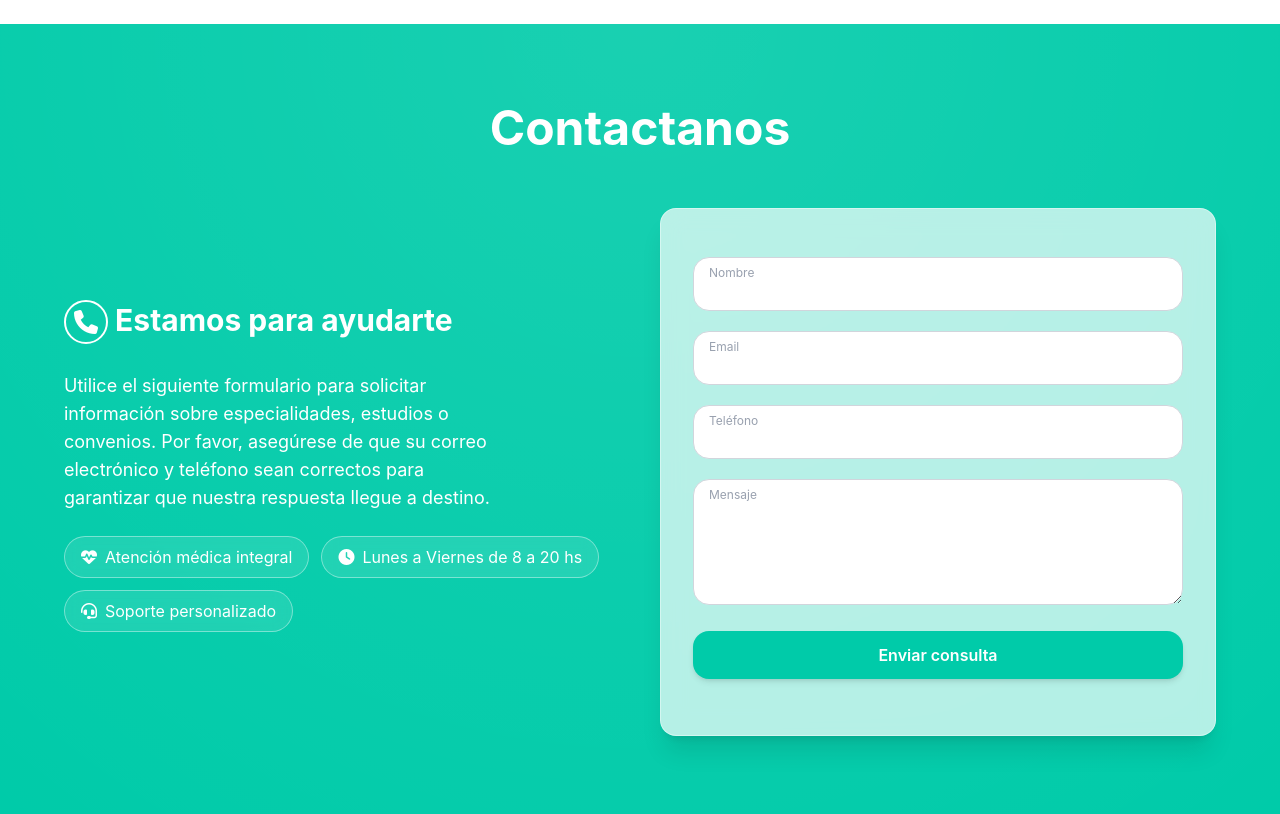
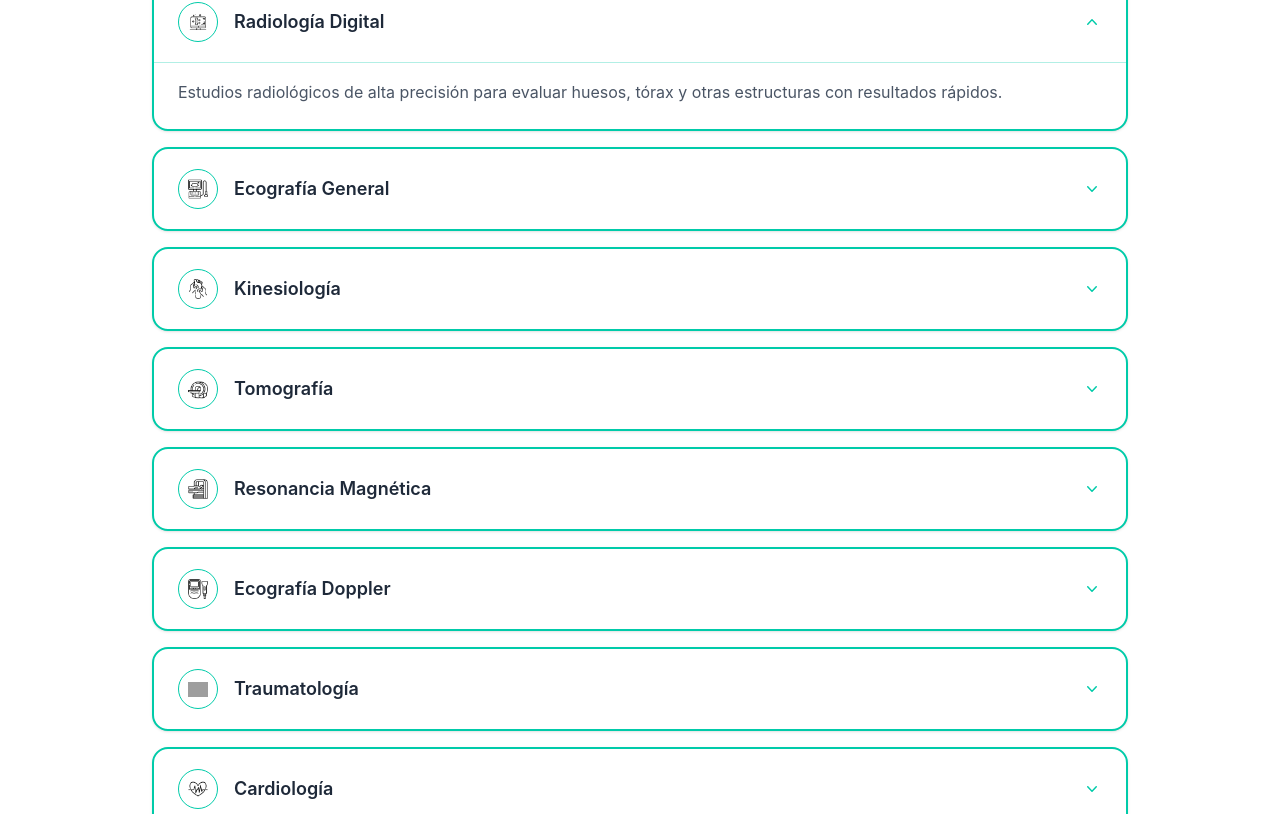
Before and after one commit to diego939/medicina-y-salud-frontend-angular, an Angular app: page /servicios in a window 1280 px wide. Shown: the part 2483-3297 px from the top of the page. Built offline with nearby package versions, Linux system fonts and the light colour scheme; grey boxes are pictures that could not be loaded.

Commit message:
fix add accordion

```diff
--- a/src/app/shared/components/otros-servicios/otros-servicios.component.css
+++ b/src/app/shared/components/otros-servicios/otros-servicios.component.css
@@ -35,3 +35,17 @@
     animation-duration: 90s;
   }
 }
+
+/* ACCORDION */
+
+.accordion-content {
+  max-height: 0;
+  opacity: 0;
+  overflow: hidden;
+  transition: max-height 1.5s ease, opacity 0.35s ease;
+}
+
+.accordion-content-open {
+  max-height: 220px;
+  opacity: 1;
+}
--- a/src/app/shared/components/otros-servicios/otros-servicios.component.html
+++ b/src/app/shared/components/otros-servicios/otros-servicios.component.html
@@ -1,127 +1,136 @@
 <section class="py-24 my-20 overflow-hidden relative">
-
   <h2 class="text-3xl sm:text-4xl font-extrabold text-center mb-16 text-gray-800" data-aos="fade-up">
     Otros Servicios que Ofrecemos
   </h2>
 
   <!-- FILA 1 -->
   <div class="relative w-full overflow-hidden" data-aos="fade-up" data-aos-delay="150">
-
     <!-- Fade laterales -->
     <div class="pointer-events-none absolute left-0 top-0 h-full w-24 bg-gradient-to-r from-white to-transparent z-10"></div>
     <div class="pointer-events-none absolute right-0 top-0 h-full w-24 bg-gradient-to-l from-white to-transparent z-10"></div>
 
     <div class="flex w-max animate-scroll-left">
-
       <ng-container *ngFor="let servicio of servicios">
-        <div class="min-w-[220px] bg-white border border-gray-200
-                    rounded-xl px-6 py-6 text-center shadow-sm
-                    transition duration-300
-                    hover:shadow-lg hover:-translate-y-1 mr-6">
-
+        <div class="min-w-[220px] bg-white border border-gray-200 rounded-xl px-6 py-6 text-center shadow-sm transition duration-300 hover:shadow-lg hover:-translate-y-1 mr-6">
           <!-- ICONO -->
-          <div class="w-16 h-16 mx-auto mb-4 flex items-center justify-center
-                      rounded-full border-2 border-gray-300 bg-white">
-
+          <div class="w-16 h-16 mx-auto mb-4 flex items-center justify-center rounded-full border-2 border-gray-300 bg-white">
             <img
-              [src]="'assets/icon/servicios/' + servicio + '.png'"
-              [alt]="servicio"
+              [src]="'assets/icon/servicios/' + servicio.nombre + '.png'"
+              [alt]="servicio.nombre"
               class="w-8 h-8 object-contain" />
-
           </div>
 
           <!-- TEXTO -->
           <p class="text-[#00cba9] font-semibold text-lg leading-tight">
-            {{ servicio }}
+            {{ servicio.nombre }}
           </p>
-
         </div>
       </ng-container>
 
       <!-- duplicado -->
       <ng-container *ngFor="let servicio of servicios">
-        <div class="min-w-[220px] bg-white border border-gray-200
-                    rounded-xl px-6 py-6 text-center shadow-sm
-                    transition duration-300
-                    hover:shadow-lg hover:-translate-y-1 mr-6">
-
-          <div class="w-16 h-16 mx-auto mb-4 flex items-center justify-center
-                      rounded-full border-2 border-gray-300 bg-white">
-
+        <div class="min-w-[220px] bg-white border border-gray-200 rounded-xl px-6 py-6 text-center shadow-sm transition duration-300 hover:shadow-lg hover:-translate-y-1 mr-6">
+          <div class="w-16 h-16 mx-auto mb-4 flex items-center justify-center rounded-full border-2 border-gray-300 bg-white">
             <img
-              [src]="'assets/icon/servicios/' + servicio + '.png'"
-              [alt]="servicio"
+              [src]="'assets/icon/servicios/' + servicio.nombre + '.png'"
+              [alt]="servicio.nombre"
               class="w-8 h-8 object-contain" />
-
           </div>
 
           <p class="text-[#00cba9] font-semibold text-lg leading-tight">
-            {{ servicio }}
+            {{ servicio.nombre }}
           </p>
-
         </div>
       </ng-container>
-
     </div>
   </div>
 
   <!-- FILA 2 -->
   <div class="relative w-full overflow-hidden mt-12">
-
     <!-- Fade laterales -->
     <div class="pointer-events-none absolute left-0 top-0 h-full w-24 bg-gradient-to-r from-white to-transparent z-10"></div>
     <div class="pointer-events-none absolute right-0 top-0 h-full w-24 bg-gradient-to-l from-white to-transparent z-10"></div>
 
     <div class="flex w-max animate-scroll-right">
-
       <ng-container *ngFor="let servicio of servicios">
-        <div class="min-w-[220px] bg-white border border-gray-200
-                    rounded-xl px-6 py-6 text-center shadow-sm
-                    transition duration-300
-                    hover:shadow-lg hover:-translate-y-1 mr-6">
-
-          <div class="w-16 h-16 mx-auto mb-4 flex items-center justify-center
-                      rounded-full border-2 border-gray-300 bg-white">
-
+        <div class="min-w-[220px] bg-white border border-gray-200 rounded-xl px-6 py-6 text-center shadow-sm transition duration-300 hover:shadow-lg hover:-translate-y-1 mr-6">
+          <div class="w-16 h-16 mx-auto mb-4 flex items-center justify-center rounded-full border-2 border-gray-300 bg-white">
             <img
-              [src]="'assets/icon/servicios/' + servicio + '.png'"
-              [alt]="servicio"
+              [src]="'assets/icon/servicios/' + servicio.nombre + '.png'"
+              [alt]="servicio.nombre"
               class="w-8 h-8 object-contain" />
-
           </div>
 
           <p class="text-[#00cba9] font-semibold text-lg leading-tight">
-            {{ servicio }}
+            {{ servicio.nombre }}
           </p>
-
         </div>
       </ng-container>
 
       <!-- duplicado -->
       <ng-container *ngFor="let servicio of servicios">
-        <div class="min-w-[220px] bg-white border border-gray-200
-                    rounded-xl px-6 py-6 text-center shadow-sm
-                    transition duration-300
-                    hover:shadow-lg hover:-translate-y-1 mr-6">
-
-          <div class="w-16 h-16 mx-auto mb-4 flex items-center justify-center
-                      rounded-full border-2 border-gray-300 bg-white">
-
+        <div class="min-w-[220px] bg-white border border-gray-200 rounded-xl px-6 py-6 text-center shadow-sm transition duration-300 hover:shadow-lg hover:-translate-y-1 mr-6">
+          <div class="w-16 h-16 mx-auto mb-4 flex items-center justify-center rounded-full border-2 border-gray-300 bg-white">
             <img
-              [src]="'assets/icon/servicios/' + servicio + '.png'"
-              [alt]="servicio"
+              [src]="'assets/icon/servicios/' + servicio.nombre + '.png'"
+              [alt]="servicio.nombre"
               class="w-8 h-8 object-contain" />
-
           </div>
 
           <p class="text-[#00cba9] font-semibold text-lg leading-tight">
-            {{ servicio }}
+            {{ servicio.nombre }}
           </p>
-
         </div>
       </ng-container>
-
     </div>
   </div>
 
+  <div class="mt-16 max-w-5xl mx-auto px-4 sm:px-6" data-aos="fade-up" data-aos-delay="300">
+    <h3 class="text-2xl sm:text-3xl font-extrabold text-center text-gray-800 mb-8">
+      Conoce más sobre cada servicio
+    </h3>
+
+    <div class="space-y-4">
+      <div
+        *ngFor="let servicio of servicios; let i = index"
+        class="bg-white rounded-2xl border-2 border-[#00cba9] shadow-sm hover:shadow-md transition duration-300 overflow-hidden" data-aos="fade-up" data-aos-delay="350">
+        <button
+          type="button"
+          (click)="toggleAccordion(i)"
+          class="w-full px-6 py-5 flex items-center justify-between gap-4 text-left">
+          <div class="flex items-center gap-4">
+            <span class="w-10 h-10 rounded-full border border-[#00cba9] flex items-center justify-center bg-white shrink-0">
+              <img
+                class="w-5 h-5 object-contain"
+                [src]="'assets/icon/servicios/' + servicio.nombre + '.png'"
+                alt=""
+                width="20"
+                height="20"
+                loading="lazy" />
+            </span>
+            <span class="text-base sm:text-lg font-semibold text-gray-800">
+              {{ servicio.nombre }}
+            </span>
+          </div>
+
+          <svg
+            class="w-5 h-5 text-[#00cba9] transition-transform duration-300"
+            [class.rotate-180]="accordionAbierto === i"
+            viewBox="0 0 20 20"
+            fill="currentColor"
+            aria-hidden="true">
+            <path fill-rule="evenodd" d="M5.23 7.21a.75.75 0 0 1 1.06.02L10 11.17l3.71-3.94a.75.75 0 0 1 1.08 1.04l-4.25 4.5a.75.75 0 0 1-1.08 0l-4.25-4.5a.75.75 0 0 1 .02-1.06Z" clip-rule="evenodd" />
+          </svg>
+        </button>
+
+        <div
+          class="accordion-content"
+          [class.accordion-content-open]="accordionAbierto === i">
+          <p class="px-6 pt-4 pb-6 border-t border-[#00cba9]/30 text-gray-600 leading-relaxed">
+            {{ servicio.descripcion }}
+          </p>
+        </div>
+      </div>
+    </div>
+  </div>
 </section>
--- a/src/app/shared/components/otros-servicios/otros-servicios.component.ts
+++ b/src/app/shared/components/otros-servicios/otros-servicios.component.ts
@@ -1,5 +1,10 @@
 import { CommonModule } from '@angular/common';
 import { Component } from '@angular/core';
+
+interface Servicio {
+  nombre: string;
+  descripcion: string;
+}
 
 @Component({
   selector: 'app-otros-servicios',
@@ -9,18 +14,60 @@ import { Component } from '@angular/core';
   styleUrl: './otros-servicios.component.css'
 })
 export class OtrosServiciosComponent {
-  servicios: string[] = [
-  'Radiología Digital',
-  'Ecografía General',
-  'Kinesiología',
-  'Tomografía',
-  'Resonancia Magnética',
-  'Ecografía Doppler',
-  'Traumatología',
-  'Cardiología',
-  'Análisis Clínicos',
-  'Rehabilitación Deportiva',
-  'Fisioterapia',
-  'Diagnóstico por Imágenes'
-];
+  servicios: Servicio[] = [
+    {
+      nombre: 'Radiología Digital',
+      descripcion: 'Estudios radiológicos de alta precisión para evaluar huesos, tórax y otras estructuras con resultados rápidos.'
+    },
+    {
+      nombre: 'Ecografía General',
+      descripcion: 'Evaluación por ultrasonido para órganos y tejidos blandos, ideal para diagnósticos seguros y no invasivos.'
+    },
+    {
+      nombre: 'Kinesiología',
+      descripcion: 'Tratamientos personalizados para recuperar movilidad, aliviar dolor y mejorar tu funcionalidad diaria.'
+    },
+    {
+      nombre: 'Tomografía',
+      descripcion: 'Imágenes por cortes de alta definición para detectar lesiones internas y apoyar diagnósticos complejos.'
+    },
+    {
+      nombre: 'Resonancia Magnética',
+      descripcion: 'Estudios detallados de tejidos y estructuras internas sin radiación ionizante, con excelente definición.'
+    },
+    {
+      nombre: 'Ecografía Doppler',
+      descripcion: 'Análisis del flujo sanguíneo arterial y venoso para detectar alteraciones circulatorias de forma oportuna.'
+    },
+    {
+      nombre: 'Traumatología',
+      descripcion: 'Atención especializada en lesiones óseas, musculares y articulares con enfoque en recuperación integral.'
+    },
+    {
+      nombre: 'Cardiología',
+      descripcion: 'Control y seguimiento de la salud cardiovascular con evaluación clínica y orientación preventiva.'
+    },
+    {
+      nombre: 'Análisis Clínicos',
+      descripcion: 'Pruebas de laboratorio confiables para apoyar diagnósticos y monitorear tu estado de salud general.'
+    },
+    {
+      nombre: 'Rehabilitación Deportiva',
+      descripcion: 'Programas de recuperación para deportistas enfocados en volver a la actividad con seguridad y rendimiento.'
+    },
+    {
+      nombre: 'Fisioterapia',
+      descripcion: 'Terapias físicas orientadas a reducir el dolor, recuperar función y prevenir recaídas.'
+    },
+    {
+      nombre: 'Diagnóstico por Imágenes',
+      descripcion: 'Servicios integrales de imagenología para detectar y evaluar patologías con respaldo profesional.'
+    }
+  ];
+
+  accordionAbierto = 0;
+
+  toggleAccordion(indice: number): void {
+    this.accordionAbierto = this.accordionAbierto === indice ? -1 : indice;
+  }
 }
```
